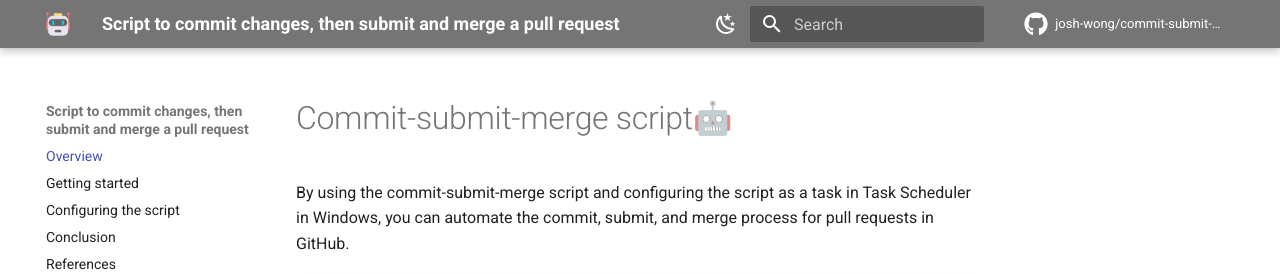
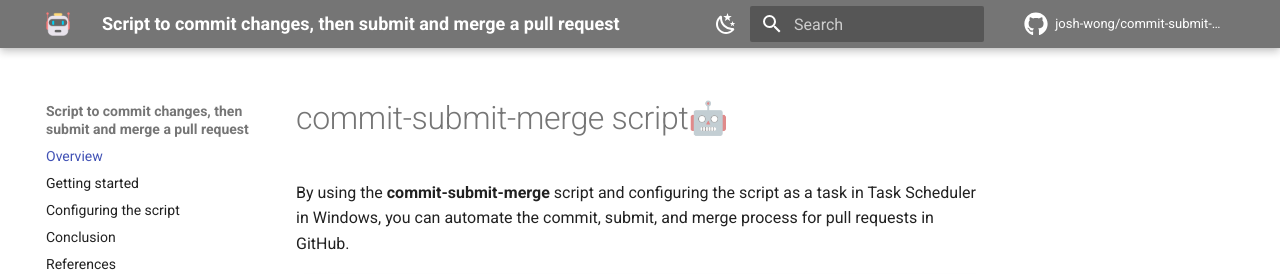
Before and after one commit to josh-wong/commit-submit-merge-script, an MkDocs documentation site: the page built from docs/index.md, in a window 1280 px wide. Shown: the top 274 px of the page. Built offline with MkDocs 1.6.1 and Material for MkDocs 9.7.7, drawn with Linux system fonts in a browser that asks for light colours; comment, search, counter and statistics services are not loaded.

Commit message:
Revise text formatting

```diff
--- a/docs/index.md
+++ b/docs/index.md
@@ -1,6 +1,6 @@
-# Commit-submit-merge script🤖
+# commit-submit-merge script🤖
 
-By using the commit-submit-merge script and configuring the script as a task in Task Scheduler in Windows, you can automate the commit, submit, and merge process for pull requests in GitHub.
+By using the **commit-submit-merge** script and configuring the script as a task in Task Scheduler in Windows, you can automate the commit, submit, and merge process for pull requests in GitHub.
 
 !!! note
 
```
Also changed, not shown: README.md (+2 -2 lines), docs/01_getting-started.md (+1 -1 lines), docs/03_conclusion.md (+1 -1 lines).
